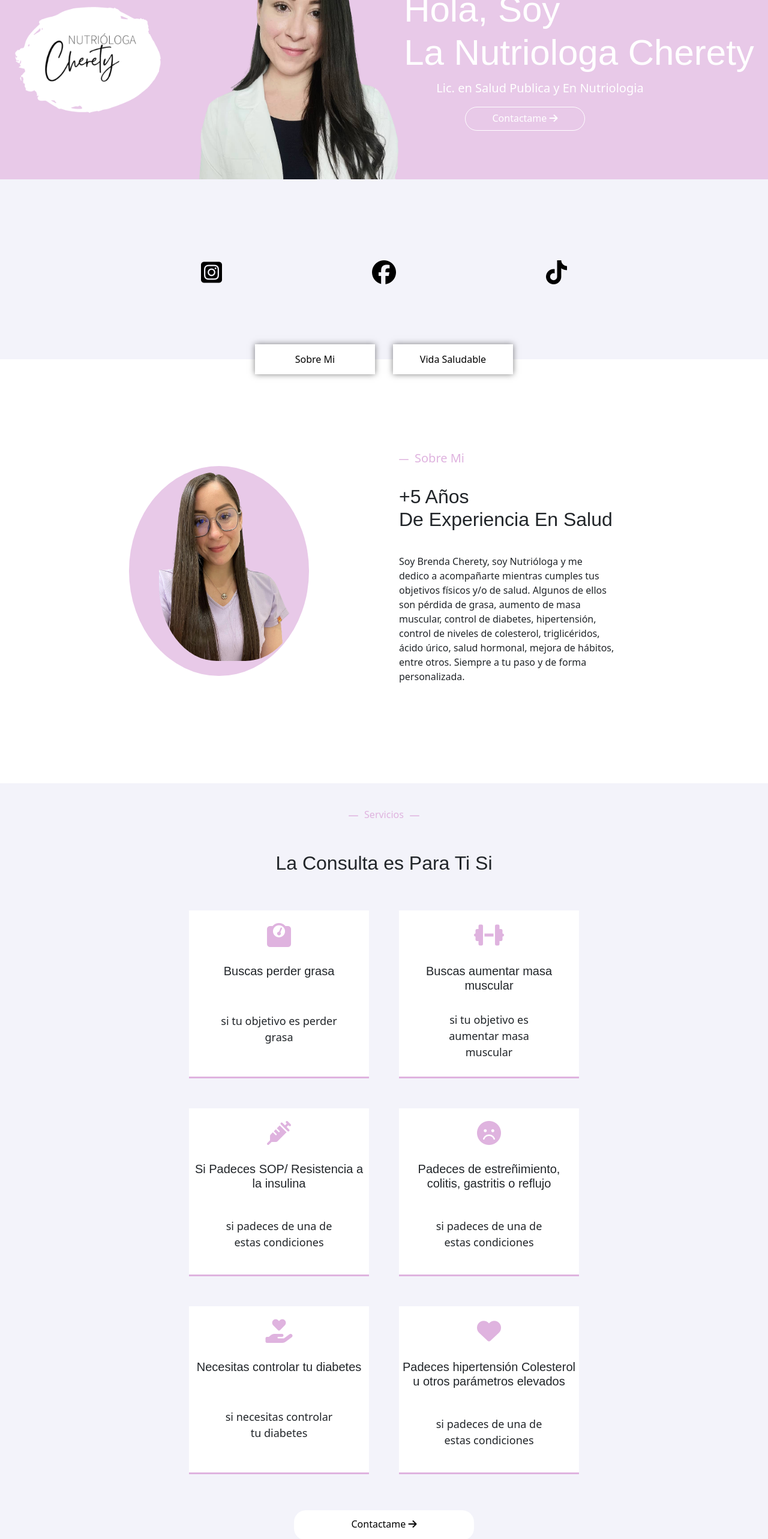
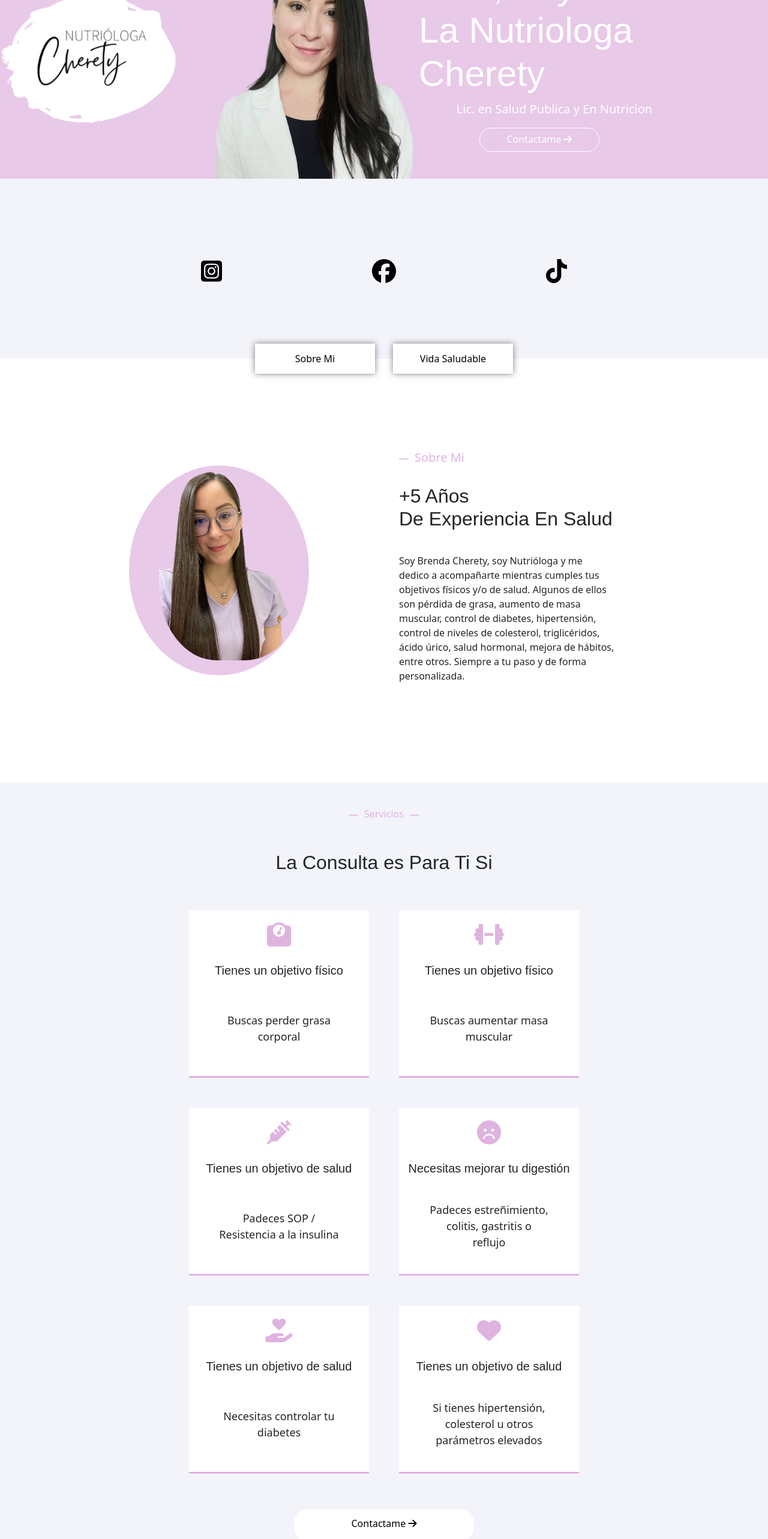
Before and after one commit to EduardoAlejandro10/Landing-page-nutriologa, a React (Create React App) app: page / in a window 1280 px wide. Shown: the part 180-2746 px from the top of the page at 60% size. Built offline with nearby package versions, Linux system fonts and the light colour scheme; a web font is replaced by a local one.

Commit message:
changes ready

```diff
--- a/src/components/Home.js
+++ b/src/components/Home.js
@@ -47,7 +47,7 @@ const Home = () => {
             {" "}
             Hola, Soy <br /> La Nutriologa Cherety
           </h1>
-          <p> Lic. en Salud Publica y En Nutriologia</p>
+          <p> Lic. en Salud Publica y En Nutricion</p>
           <a
             href="https://wa.me/message/LNRP3UDQDY5QC1"
             className="hover-landing"
@@ -286,36 +286,36 @@ const Home = () => {
         <div className="boxes-container">
           <div className="box carrot">
           <i className="fa-solid fa-weight-scale"></i>
-            <h3>Buscas perder grasa </h3>
-              <p>si tu objetivo es perder grasa</p>
+            <h3>Tienes un objetivo físico </h3>
+              <p>Buscas perder grasa corporal</p>
           </div>
           <div className="box heart">
           <i className="fa-solid fa-dumbbell"></i>
-            <h3>Buscas aumentar masa muscular</h3>
-              <p> si tu objetivo es aumentar masa muscular</p>
+            <h3>Tienes un objetivo físico</h3>
+              <p> Buscas aumentar masa muscular </p>
           </div>
 
           <div className="box excercise">
           <i className="fa-solid fa-syringe"></i>
-            <h3>Si Padeces SOP/ Resistencia a la insulina</h3>
-                <p>si padeces de una de estas condiciones</p>
+            <h3>Tienes un objetivo de salud </h3>
+                <p>Padeces SOP / Resistencia a la insulina</p>
           </div>
 
           <div className="box weight">
           <i className="fa-solid fa-face-frown"></i>
-            <h3>Padeces de estreñimiento, colitis, gastritis o reflujo</h3>
-           <p>si padeces de una de estas condiciones </p>
+            <h3>Necesitas mejorar tu digestión </h3>
+           <p>Padeces estreñimiento, colitis, gastritis o reflujo </p>
           </div>
           <div className="box whats">
           <i className="fa-solid fa-hand-holding-heart"></i>
-            <h3>Necesitas controlar tu diabetes </h3>
-            <p>si necesitas controlar tu diabetes</p>
+            <h3>Tienes un objetivo de salud </h3>
+            <p>Necesitas controlar tu diabetes</p>
 
           </div>
           <div className="box food">
           <i className="fa-solid fa-heart"></i>
-            <h3> Padeces hipertensión Colesterol u otros parámetros elevados  </h3>
-                  <p>si padeces de una de estas condiciones</p>
+            <h3> Tienes un objetivo de salud </h3>
+                  <p>Si tienes hipertensión, colesterol u otros parámetros elevados</p>
           </div>
 
         </div>
--- a/src/styles/Home.css
+++ b/src/styles/Home.css
@@ -1,7 +1,7 @@
 .landing-photo-interface {
   display: flex;
   width: 100%;
-  flex-wrap: wrap;
+
   justify-content: space-between;
   background-color: #dfb3dfb3;
   justify-content: center;
@@ -10,7 +10,7 @@
 }
 
 .img-landing-container {
- width: 250px;
+ width: 300px;
 
 }
 
@@ -815,7 +815,7 @@ font-size: 14px;
 
 
   .landing-description {
-    width: 360px;
+    width: 350px;
     margin-left: 50px;
   }
 
@@ -851,7 +851,7 @@ font-size: 14px;
 
 .landing-description {
   position: absolute;
-  margin-right: 150px;
+  margin-right: 140px;
 
 }
 
@@ -879,6 +879,24 @@ font-size: 14px;
 }
 
 
+@media  (min-width: 900px) and (max-width: 1009px) {
+  .interface-img-container {
+      width: 300px;
+      height: 320px;
+  }
+
+  .img-landing-container {
+    width: 200px;
+  }
+
+  .landing-description {
+  margin-left: 50px;
+
+  }
+
+
+}
+
 @media screen and  (min-width: 768px) and (max-width: 910px) {
 
   .landing-description h1{
@@ -886,6 +904,10 @@ font-size: 14px;
     margin-left: 50px;
 
   }
+
+ .landing-description a {
+  margin-bottom: 10px;
+ }
 
   .landing-description p {
     font-size: 16px;
@@ -903,6 +925,14 @@ font-size: 14px;
 
   }
 
+  .img-landing-container {
+    width: 200px;
+  }
+
+  .interface-img-container {
+    margin-top: 5px;
+  }
+
 
 }
 
@@ -912,6 +942,7 @@ font-size: 14px;
  .landing-description h1  {
   font-size: 25px;
   width: 150px;
+  margin-right: 80px;
 
  }
 
@@ -924,7 +955,10 @@ font-size: 14px;
   width: 150px;
   margin-left: 100px;
  }
+ .img-landing-container {
+  width: 200px;
 
+}
 
 }
 
```
